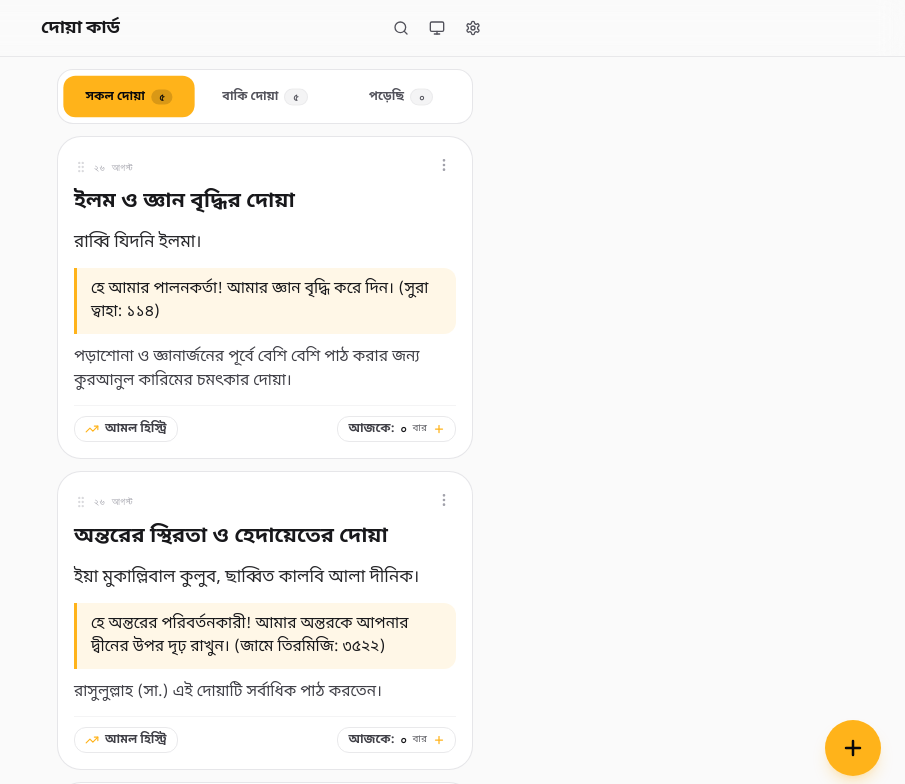
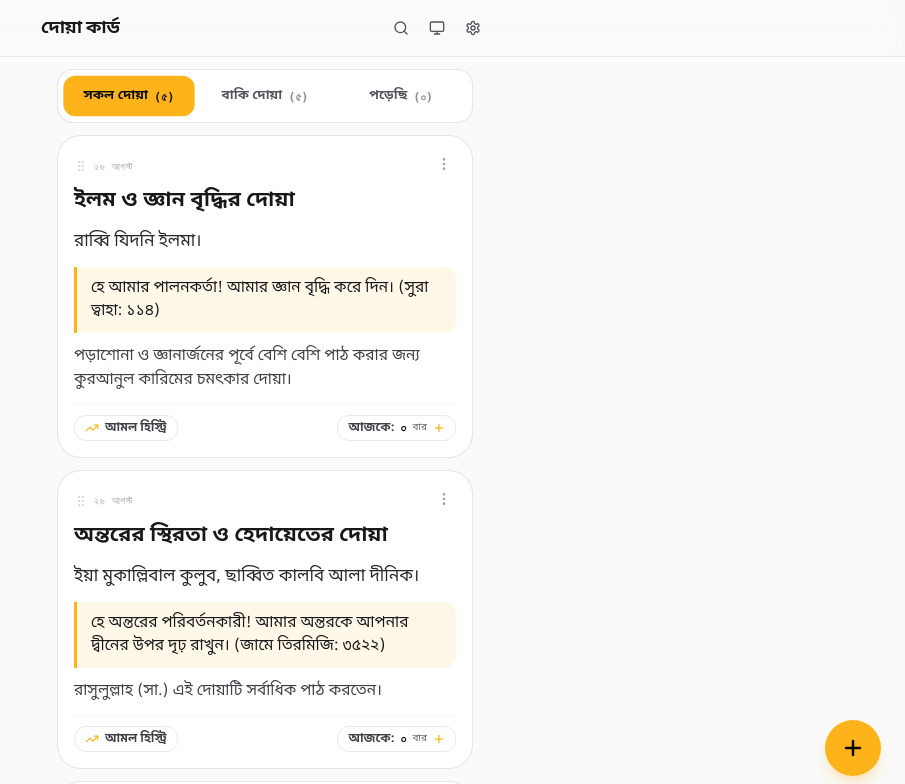
Before and after one commit to git-mahim/dua-card, a Next.js app: page / in a window 1280 px wide. Shown: the top 784 px of the page, without its empty margins (375-1280 px from the left). Built offline with nearby package versions, Linux system fonts and the light colour scheme.

Commit message:
style(tabs): remove background pills behind counts and format with clean inline parenthesis and natural spacing

```diff
--- a/src/components/DuaList.tsx
+++ b/src/components/DuaList.tsx
@@ -176,7 +176,7 @@ export const DuaList: React.FC<DuaListProps> = ({
     <div className="w-full flex flex-col gap-3 pb-24">
       {/* Smart Status Filter Tabs (সকল দোয়া | বাকি দোয়া | পড়েছি) */}
       {!isSearchActive && (
-        <div className="w-full grid grid-cols-3 gap-1.5 p-1.5 bg-surface-card border border-zinc-200/90 dark:border-zinc-800/90 rounded-2xl shadow-xs text-xs font-bengali">
+        <div className="w-full grid grid-cols-3 gap-1.5 p-1.5 bg-surface-card border border-zinc-200/90 dark:border-zinc-800/90 rounded-2xl shadow-xs text-xs sm:text-[13px] font-bengali">
           <button
             type="button"
             onClick={() => {
@@ -191,13 +191,13 @@ export const DuaList: React.FC<DuaListProps> = ({
           >
             <span>সকল দোয়া</span>
             <span
-              className={`text-[11px] font-mono px-2 py-0.5 rounded-full font-bold leading-none translate-y-[0.5px] ${
+              className={`font-mono text-xs font-bold leading-none translate-y-[0.5px] ${
                 activeTab === "all"
-                  ? "bg-black/15 text-zinc-950"
-                  : "bg-zinc-100 dark:bg-zinc-800 text-zinc-600 dark:text-zinc-400 border border-zinc-200/60 dark:border-zinc-700/60"
+                  ? "text-zinc-950 opacity-90"
+                  : "text-zinc-500 dark:text-zinc-400 opacity-80"
               }`}
             >
-              {toBengaliNumber(duas.length)}
+              ({toBengaliNumber(duas.length)})
             </span>
           </button>
 
@@ -215,13 +215,13 @@ export const DuaList: React.FC<DuaListProps> = ({
           >
             <span>বাকি দোয়া</span>
             <span
-              className={`text-[11px] font-mono px-2 py-0.5 rounded-full font-bold leading-none translate-y-[0.5px] ${
+              className={`font-mono text-xs font-bold leading-none translate-y-[0.5px] ${
                 activeTab === "pending"
-                  ? "bg-black/15 text-zinc-950"
-                  : "bg-zinc-100 dark:bg-zinc-800 text-zinc-600 dark:text-zinc-400 border border-zinc-200/60 dark:border-zinc-700/60"
+                  ? "text-zinc-950 opacity-90"
+                  : "text-zinc-500 dark:text-zinc-400 opacity-80"
               }`}
             >
-              {toBengaliNumber(pendingCount)}
+              ({toBengaliNumber(pendingCount)})
             </span>
           </button>
 
@@ -239,13 +239,13 @@ export const DuaList: React.FC<DuaListProps> = ({
           >
             <span>পড়েছি</span>
             <span
-              className={`text-[11px] font-mono px-2 py-0.5 rounded-full font-bold leading-none translate-y-[0.5px] ${
+              className={`font-mono text-xs font-bold leading-none translate-y-[0.5px] ${
                 activeTab === "completed"
-                  ? "bg-black/15 text-zinc-950"
-                  : "bg-zinc-100 dark:bg-zinc-800 text-zinc-600 dark:text-zinc-400 border border-zinc-200/60 dark:border-zinc-700/60"
+                  ? "text-zinc-950 opacity-90"
+                  : "text-zinc-500 dark:text-zinc-400 opacity-80"
               }`}
             >
-              {toBengaliNumber(completedCount)}
+              ({toBengaliNumber(completedCount)})
             </span>
           </button>
         </div>
```
